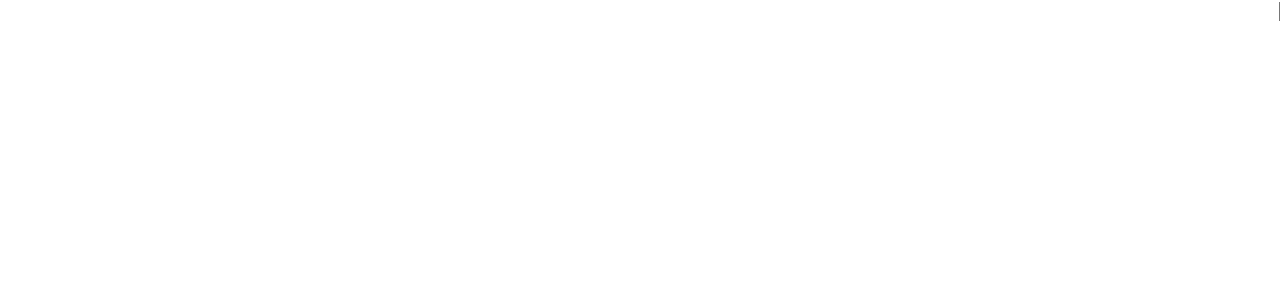
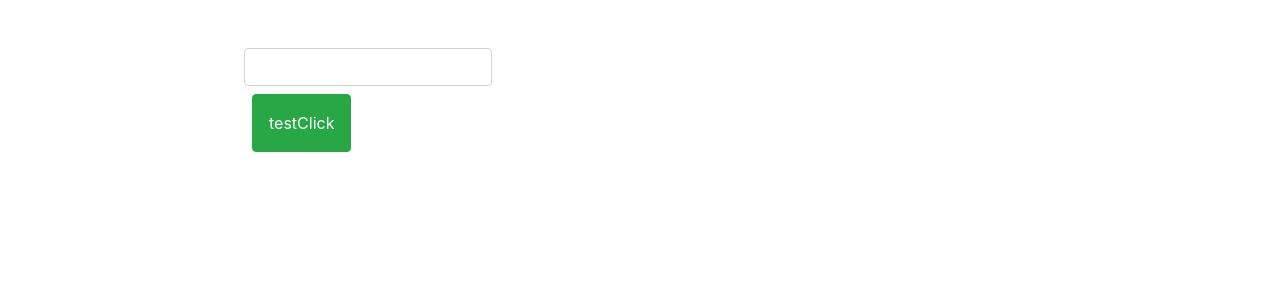
Before and after one commit to pooriavakili/mgs, a React (Create React App) app: page / in a window 1280 px wide. Shown: the top 300 px of the page. Built offline with nearby package versions, Linux system fonts and the light colour scheme.

Commit message:
firstcommit

```diff
--- a/src/App.js
+++ b/src/App.js
@@ -1,11 +1,10 @@
 import React, {Component} from 'react';
-
 import Add from './Add'
+import "bootstrap/dist/css/bootstrap.min.css"
 export default  class App extends Component {
   render() {
     return (
-        <div>
-
+        <div className='container'>
           <Add/>
         </div>
     );
```
